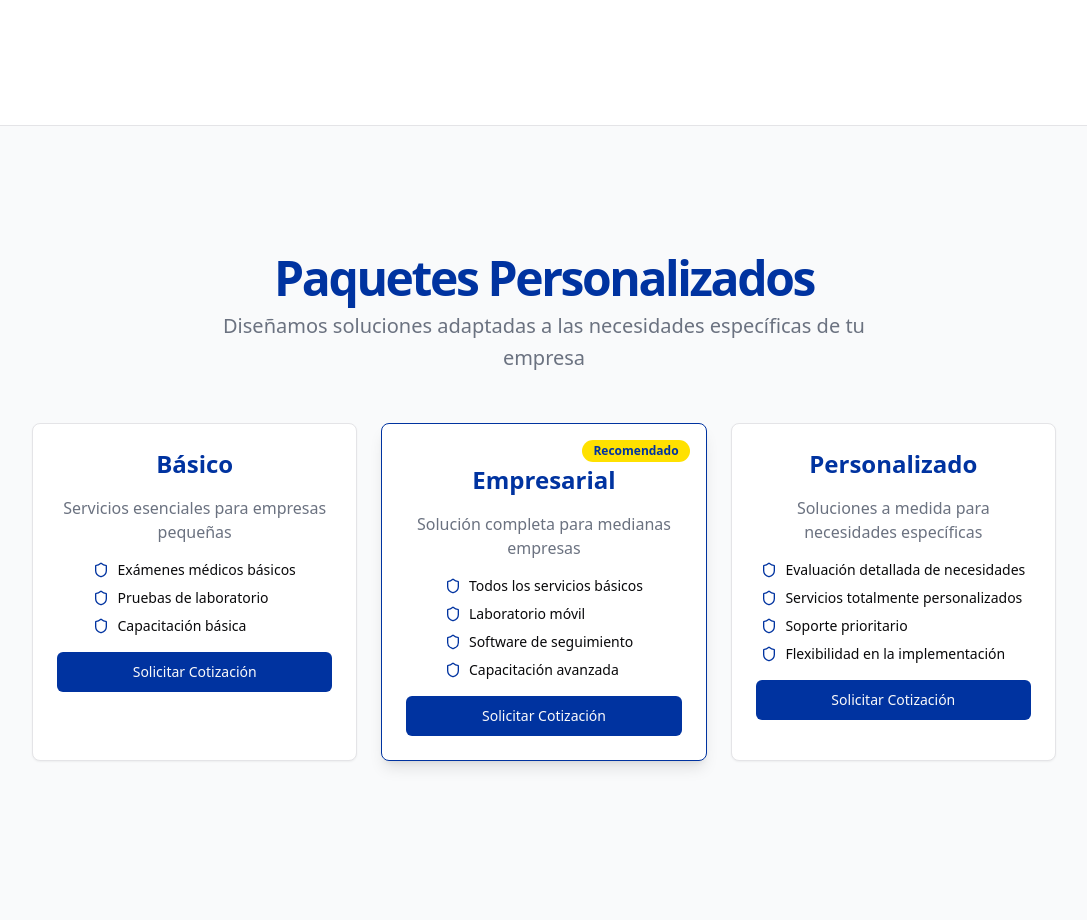
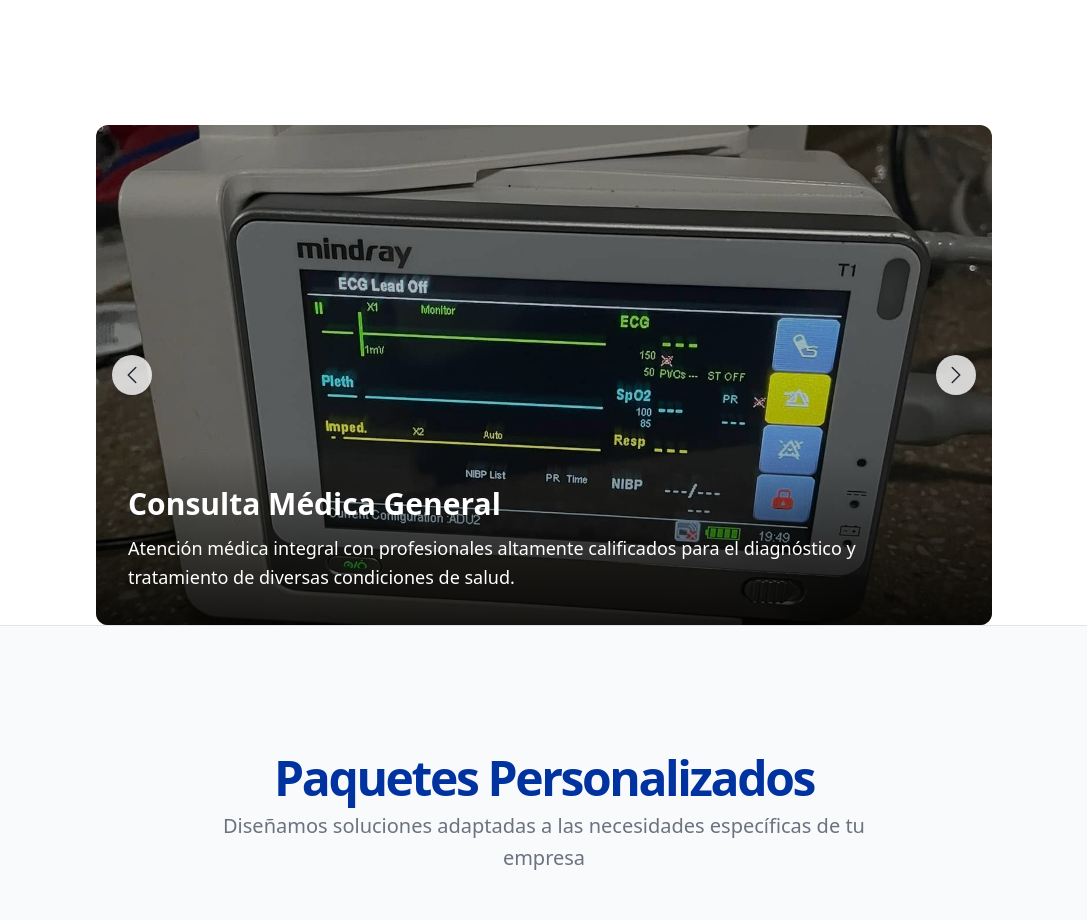
Before and after one commit to Pesgard/saludLanding, an Astro site: page / in a window 1280 px wide. Shown: the part 1640-2560 px from the top of the page, without its empty margins (96-1183 px from the left). Built offline with nearby package versions, Linux system fonts and the light colour scheme; Astro itself is replaced by a stand-in of ours.

Commit message:
Add carousel component with images list and integrate Flowbite plugin

```diff
--- /dev/null
+++ b/src/components/carousel/Carousel.astro
@@ -0,0 +1,131 @@
+---
+interface Props {
+  images: {
+    src: string;
+    alt: string;
+    title: string;
+    description: string;
+  }[];
+}
+
+const { images } = Astro.props;
+---
+
+<div class="relative w-full max-w-4xl mx-auto">
+  <div class="carousel-container overflow-hidden relative rounded-xl">
+    <div class="carousel-track flex transition-transform duration-500 ease-in-out">
+      {
+        images.map((image) => (
+          <div class="carousel-slide w-full flex-shrink-0 relative">
+            <img
+              src={image.src}
+              alt={image.alt}
+              class="w-full h-[500px] object-cover brightness-75"
+            />
+            <div class="absolute bottom-0 left-0 right-0 p-8 bg-gradient-to-t from-black/80 to-transparent text-white">
+              <h2 class="text-3xl font-bold mb-3">{image.title}</h2>
+              <p class="text-lg leading-relaxed max-w-3xl">{image.description}</p>
+            </div>
+          </div>
+        ))
+      }
+    </div>
+  </div>
+
+  <button
+    class="carousel-prev absolute left-4 top-1/2 -translate-y-1/2 bg-white/80 hover:bg-white text-gray-800 p-2 rounded-full shadow-lg z-10"
+    aria-label="Previous slide"
+  >
+    <svg
+      xmlns="http://www.w3.org/2000/svg"
+      fill="none"
+      viewBox="0 0 24 24"
+      stroke-width="1.5"
+      stroke="currentColor"
+      class="w-6 h-6"
+    >
+      <path
+        stroke-linecap="round"
+        stroke-linejoin="round"
+        d="M15.75 19.5L8.25 12l7.5-7.5"
+      />
+    </svg>
+  </button>
+
+  <button
+    class="carousel-next absolute right-4 top-1/2 -translate-y-1/2 bg-white/80 hover:bg-white text-gray-800 p-2 rounded-full shadow-lg z-10"
+    aria-label="Next slide"
+  >
+    <svg
+      xmlns="http://www.w3.org/2000/svg"
+      fill="none"
+      viewBox="0 0 24 24"
+      stroke-width="1.5"
+      stroke="currentColor"
+      class="w-6 h-6"
+    >
+      <path
+        stroke-linecap="round"
+        stroke-linejoin="round"
+        d="M8.25 4.5l7.5 7.5-7.5 7.5"
+      />
+    </svg>
+  </button>
+</div>
+
+<script>
+  class Carousel {
+    private track: HTMLElement;
+    private slides: NodeListOf<Element>;
+    private currentIndex: number;
+    private autoAdvanceInterval!: number;
+
+    constructor(element: HTMLElement) {
+      this.track = element.querySelector('.carousel-track') as HTMLElement;
+      this.slides = element.querySelectorAll('.carousel-slide');
+      this.currentIndex = 0;
+
+      const prevButton = element.querySelector('.carousel-prev') as HTMLButtonElement;
+      const nextButton = element.querySelector('.carousel-next') as HTMLButtonElement;
+
+      this.setupNavigation(prevButton, nextButton);
+      this.startAutoAdvance();
+    }
+
+    private updateSlidePosition() {
+      this.track.style.transform = `translateX(-${this.currentIndex * 100}%)`;
+    }
+
+    private setupNavigation(prevButton: HTMLButtonElement, nextButton: HTMLButtonElement) {
+      prevButton.addEventListener('click', () => {
+        this.stopAutoAdvance();
+        this.currentIndex = (this.currentIndex - 1 + this.slides.length) % this.slides.length;
+        this.updateSlidePosition();
+        this.startAutoAdvance();
+      });
+
+      nextButton.addEventListener('click', () => {
+        this.stopAutoAdvance();
+        this.currentIndex = (this.currentIndex + 1) % this.slides.length;
+        this.updateSlidePosition();
+        this.startAutoAdvance();
+      });
+    }
+
+    private startAutoAdvance() {
+      this.autoAdvanceInterval = setInterval(() => {
+        this.currentIndex = (this.currentIndex + 1) % this.slides.length;
+        this.updateSlidePosition();
+      }, 4000);
+    }
+
+    private stopAutoAdvance() {
+      clearInterval(this.autoAdvanceInterval);
+    }
+  }
+
+  // Initialize all carousels on the page
+  document.querySelectorAll('.carousel-container').forEach((carousel) => {
+    new Carousel(carousel.parentElement as HTMLElement);
+  });
+</script>
--- /dev/null
+++ b/src/components/carousel/ImagesList.astro
@@ -0,0 +1,87 @@
+---
+import Carousel from "./Carousel.astro";
+
+const images = [
+    {
+        src: "/images/carousel/alcoholometria.jpg",
+        alt: "Alcoholometría",
+        title: "Servicio de Alcoholometría",
+        description:
+            "Pruebas precisas de alcoholemia realizadas por profesionales certificados para garantizar la seguridad y el cumplimiento normativo.",
+    },
+    {
+        src: "/images/carousel/2.jpg",
+        alt: "Consulta Médica",
+        title: "Consulta Médica General",
+        description:
+            "Atención médica integral con profesionales altamente calificados para el diagnóstico y tratamiento de diversas condiciones de salud.",
+    },
+    {
+        src: "/images/carousel/3.jpg",
+        alt: "Laboratorio Clínico",
+        title: "Laboratorio Clínico Especializado",
+        description:
+            "Análisis clínicos de última generación con resultados precisos y rápidos para un diagnóstico efectivo y confiable.",
+    },
+    {
+        src: "/images/carousel/4.jpg",
+        alt: "Servicios de Emergencia",
+        title: "Atención de Emergencias",
+        description:
+            "Servicio de emergencias médicas disponible con personal capacitado para atender situaciones críticas de manera inmediata.",
+    },
+    {
+        src: "/images/carousel/5.jpg",
+        alt: "Servicios Especializados",
+        title: "Servicios Médicos Especializados",
+        description:
+            "Atención especializada en diferentes áreas de la medicina para brindar un cuidado integral y personalizado.",
+    },
+    {
+        src: "/images/carousel/6.jpg",
+        alt: "Certificados Médicos",
+        title: "Certificados Médicos",
+        description:
+            "Expedición de certificados médicos oficiales para diversos trámites y requisitos legales.",
+    },
+    {
+        src: "/images/carousel/7.jpg",
+        alt: "Exámenes Médicos",
+        title: "Exámenes Médicos Ocupacionales",
+        description:
+            "Evaluaciones médicas completas para el ámbito laboral, garantizando la salud y seguridad en el trabajo.",
+    },
+    {
+        src: "/images/carousel/8.jpg",
+        alt: "Servicios de Diagnóstico",
+        title: "Servicios de Diagnóstico Avanzado",
+        description:
+            "Equipamiento moderno y tecnología de punta para diagnósticos precisos y tratamientos efectivos.",
+    },
+    {
+        src: "/images/carousel/9.jpg",
+        alt: "Atención Preventiva",
+        title: "Medicina Preventiva",
+        description:
+            "Programas de prevención y control de enfermedades para mantener una salud óptima.",
+    },
+    {
+        src: "/images/carousel/10.jpg",
+        alt: "Servicios de Rehabilitación",
+        title: "Rehabilitación y Terapia",
+        description:
+            "Servicios de rehabilitación física y terapia para una recuperación efectiva y mejora de la calidad de vida.",
+    },
+    {
+        src: "/images/carousel/11.jpg",
+        alt: "Atención Integral",
+        title: "Atención Médica Integral",
+        description:
+            "Servicios médicos completos enfocados en el bienestar total del paciente, desde la prevención hasta el tratamiento.",
+    },
+];
+---
+
+<div class="container mx-auto px-4">
+    <Carousel images={images} />
+</div>
--- a/src/pages/index.astro
+++ b/src/pages/index.astro
@@ -7,12 +7,15 @@
 import Software from "$lib/components/Software.astro";
 import Laboratory from "$lib/components/Laboratory.astro";
 import "$lib/styles/app.css";
+import ImagesList from "$lib/components/carousel/ImagesList.astro";
+
 ---
 
 <Layout>
   <Nav />
   <Hero />
   <Services />
+  <ImagesList />
   <Packages />
   <Software />
   <Laboratory />
--- a/src/styles/app.css
+++ b/src/styles/app.css
@@ -1,6 +1,10 @@
 @tailwind base;
 @tailwind components;
 @tailwind utilities;
+
+@plugin "flowbite/plugin";
+@source "../node_modules/flowbite";
+
 
 @layer base {
   :root {
```
Also changed, not shown: package.json (+4 -3 lines), pnpm-lock.yaml, public/images/carousel/10.jpg (added), public/images/carousel/11.jpg (added), public/images/carousel/2.jpg (added), public/images/carousel/3.jpg (added), public/images/carousel/4.jpg (added), public/images/carousel/5.jpg (added), public/images/carousel/6.jpg (added), public/images/carousel/7.jpg (added), public/images/carousel/8.jpg (added), public/images/carousel/9.jpg (added), public/images/carousel/alcoholometria.jpg (added).
